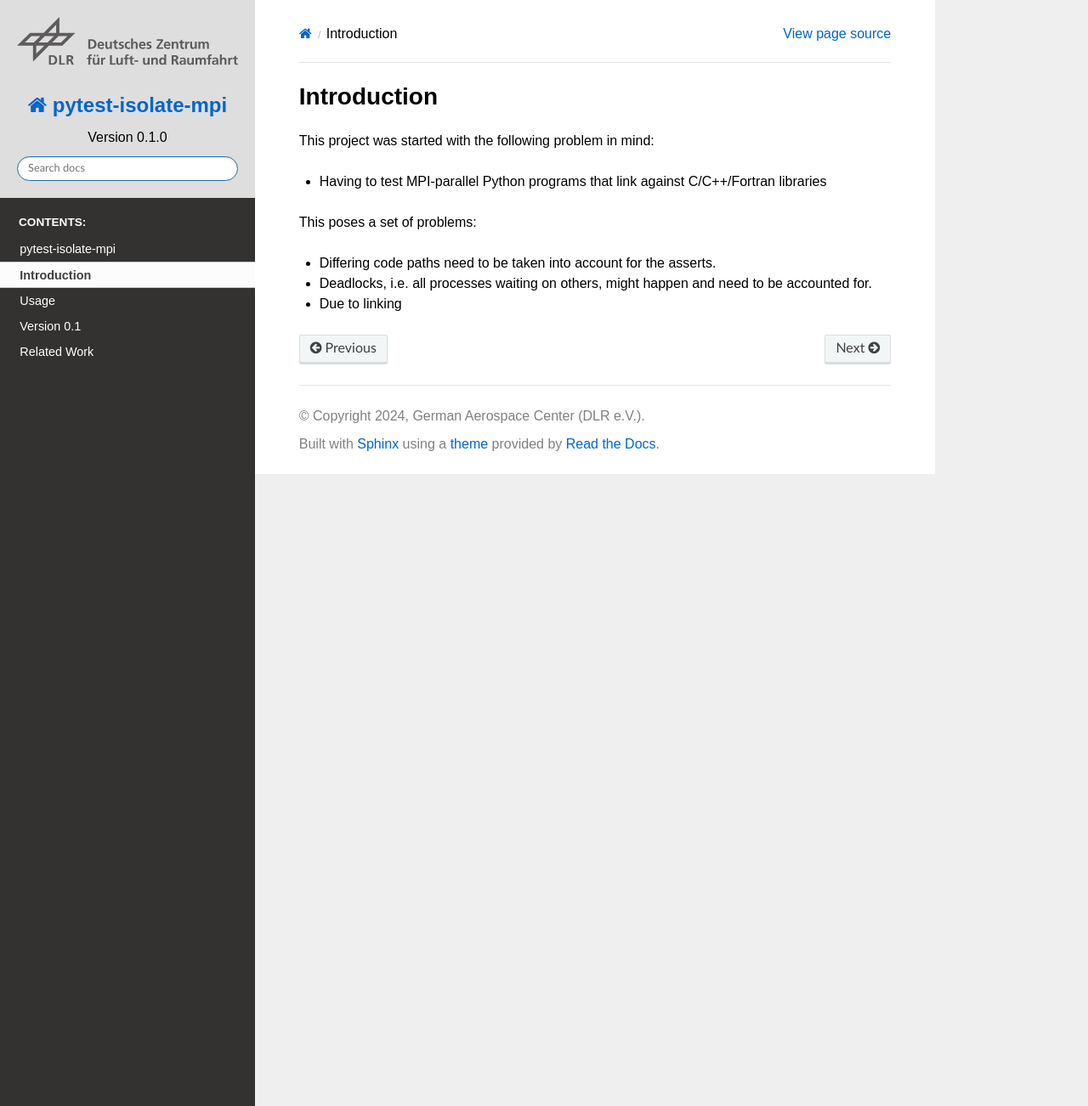
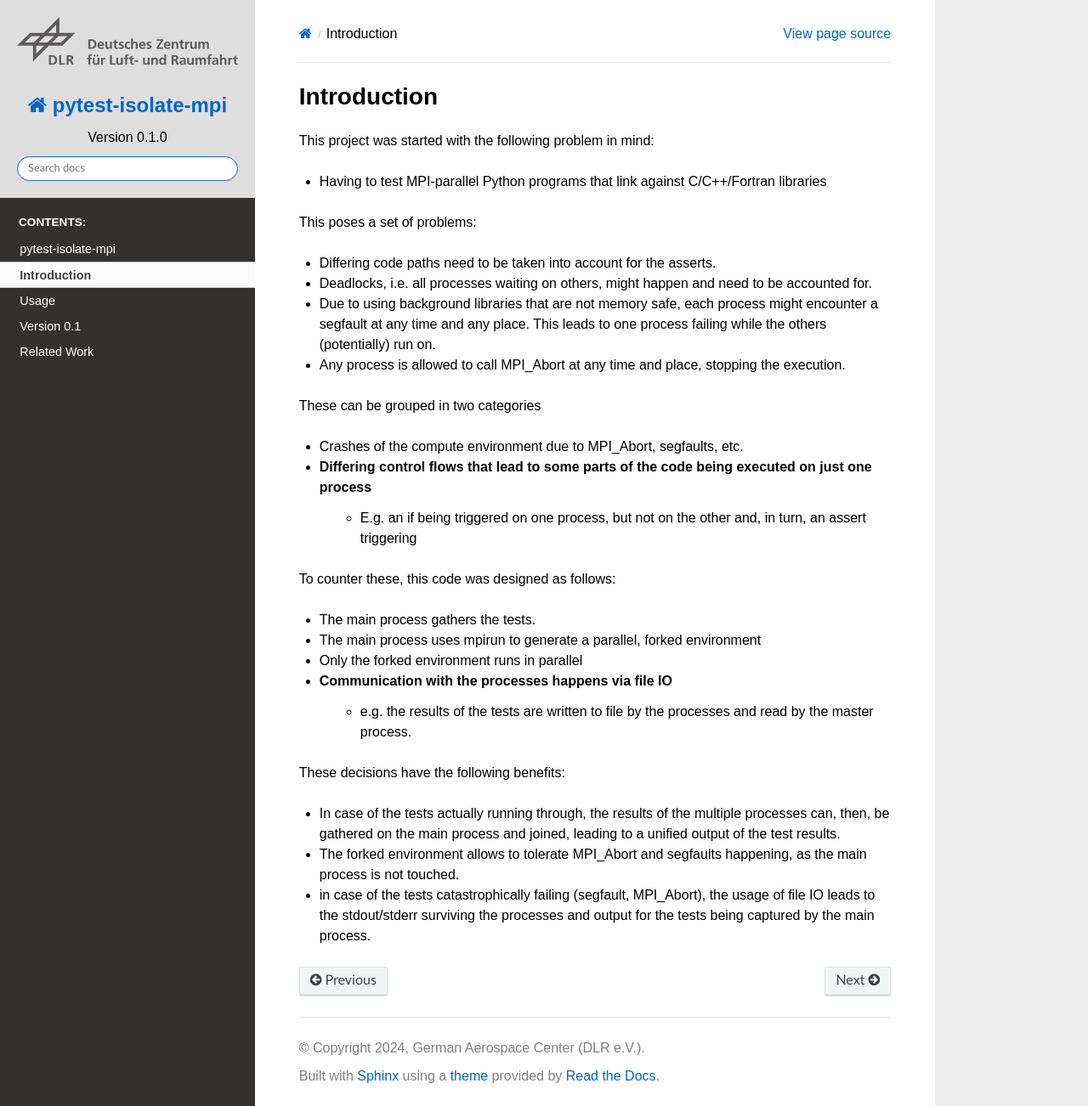
Before and after one commit to dlr-sp/pytest-isolate-mpi, a Sphinx documentation site: the page built from docs/introduction.rst, in a window 1280 px wide and 1302 px high. Shown: the whole window at 85% size. Built offline with Sphinx 7.4.7 and the Read the Docs theme 2.0.0, drawn with Linux system fonts in a browser that asks for light colours; some web fonts are replaced; pages that are not in the unit, such as notebooks, are missing from menus; the version number is read from the project's files by our own code.

Commit message:
More on the introduction

```diff
--- a/docs/introduction.rst
+++ b/docs/introduction.rst
@@ -10,4 +10,29 @@
 
 * Differing code paths need to be taken into account for the asserts.
 * Deadlocks, i.e. all processes waiting on others, might happen and need to be accounted for.
-* Due to linking
+* Due to using background libraries that are not memory safe, each process might encounter a segfault at any time and
+  any place. This leads to one process failing while the others (potentially) run on.
+* Any process is allowed to call MPI_Abort at any time and place, stopping the execution.
+
+These can be grouped in two categories
+
+* Crashes of the compute environment due to MPI_Abort, segfaults, etc.
+* Differing control flows that lead to some parts of the code being executed on just one process
+    * E.g. an if being triggered on one process, but not on the other and, in turn, an assert triggering
+
+
+To counter these, this code was designed as follows:
+
+* The main process gathers the tests.
+* The main process uses mpirun to generate a parallel, forked environment
+* Only the forked environment runs in parallel
+* Communication with the processes happens via file IO
+    * e.g. the results of the tests are written to file by the processes and read by the master process.
+
+These decisions have the following benefits:
+
+* In case of the tests actually running through, the results of the multiple processes can, then, be gathered on the
+  main process and joined, leading to a unified output of the test results.
+* The forked environment allows to tolerate MPI_Abort and segfaults happening, as the main process is not touched.
+* in case of the tests catastrophically failing (segfault, MPI_Abort), the usage of file IO leads to the stdout/stderr
+  surviving the processes and output for the tests being captured by the main process.
```
